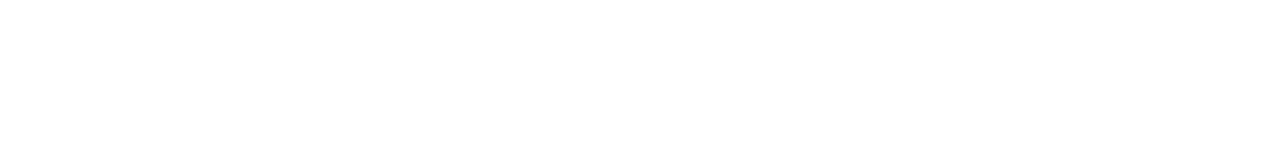
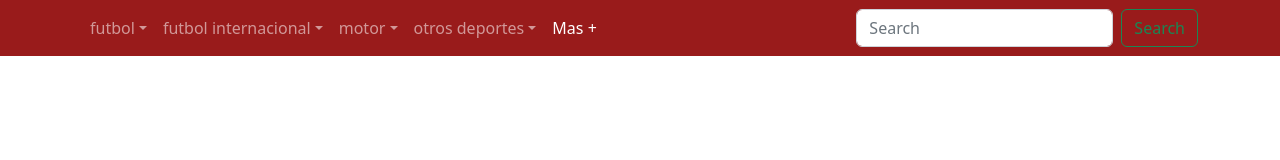
Before and after one commit to sebaszap123-dev/practica-marca, a plain HTML site: page index.html in a window 1280 px wide. Drawn offline with nearby package versions, Linux system fonts and the light colour scheme.

Commit message:
navbar init

```diff
--- a/index.html
+++ b/index.html
@@ -10,15 +10,62 @@
     <!-- Bootstrap CSS v5.2.0-beta1 -->
     <link rel="stylesheet" href="https://cdn.jsdelivr.net/npm/bootstrap@5.2.0/dist/css/bootstrap.min.css"
         integrity="sha384-gH2yIJqKdNHPEq0n4Mqa/HGKIhSkIHeL5AyhkYV8i59U5AR6csBvApHHNl/vI1Bx" crossorigin="anonymous">
-
-</head>
+    <link rel="stylesheet" href="./style/style.css">
 
 <body>
     <header>
-        <!-- place navbar here -->
+        <nav class="navbar navbar-expand-sm  navbar-dark navbar-custom">
+            <div class="container">
+                <div class="collapse navbar-collapse" id="collapsibleNavId">
+                    <ul class="navbar-nav me-auto mt-2 mt-lg-0">
+                        <li class="nav-item dropdown">
+                            <a class="nav-link dropdown-toggle" href="#" id="futbolid" data-bs-toggle="dropdown"
+                                aria-haspopup="true" aria-expanded="false">futbol</a>
+                            <div class="dropdown-menu" aria-labelledby="futbolid">
+                                <a class="dropdown-item" href="#">Action 1</a>
+                                <a class="dropdown-item" href="#">Action 2</a>
+                            </div>
+                        </li>
+                        <li class="nav-item dropdown">
+                            <a class="nav-link dropdown-toggle" href="#" id="international_futbol"
+                                data-bs-toggle="dropdown" aria-haspopup="true" aria-expanded="false">futbol
+                                internacional</a>
+                            <div class="dropdown-menu" aria-labelledby="international_futbol">
+                                <a class="dropdown-item" href="#">Action 1</a>
+                                <a class="dropdown-item" href="#">Action 2</a>
+                            </div>
+                        </li>
+                        <li class="nav-item dropdown">
+                            <a class="nav-link dropdown-toggle" href="#" id="motor" data-bs-toggle="dropdown"
+                                aria-haspopup="true" aria-expanded="false">motor</a>
+                            <div class="dropdown-menu" aria-labelledby="motor">
+                                <a class="dropdown-item" href="#">Action 1</a>
+                                <a class="dropdown-item" href="#">Action 2</a>
+                            </div>
+                        </li>
+                        <li class="nav-item dropdown">
+                            <a class="nav-link dropdown-toggle" href="#" id="others-sports" data-bs-toggle="dropdown"
+                                aria-haspopup="true" aria-expanded="false">otros deportes</a>
+                            <div class="dropdown-menu" aria-labelledby="others-sports">
+                                <a class="dropdown-item" href="#">Action 1</a>
+                                <a class="dropdown-item" href="#">Action 2</a>
+                            </div>
+                        </li>
+                        <li class="nav-item">
+                            <a class="nav-link active" href="#" aria-current="page">Mas +<span
+                                    class="visually-hidden">(current)</span></a>
+                        </li>
+                    </ul>
+                    <form class="d-flex my-2 my-lg-0">
+                        <input class="form-control me-sm-2" type="text" placeholder="Search">
+                        <button class="btn btn-outline-success my-2 my-sm-0" type="submit">Search</button>
+                    </form>
+                </div>
+            </div>
+        </nav>
+
     </header>
     <main>
-
     </main>
     <footer>
         <!-- place footer here -->
--- /dev/null
+++ b/style/style.css
@@ -0,0 +1,7 @@
+.navbar-custom {
+    background-color: rgba(141, 0, 0, 0.895);
+}
+
+#test {
+    background-color: red;
+}
```
